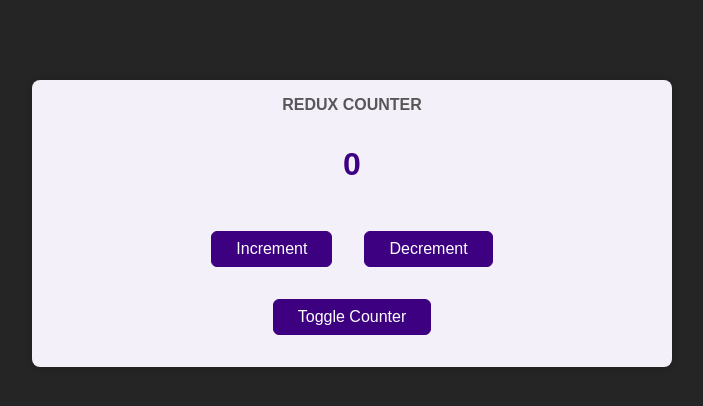
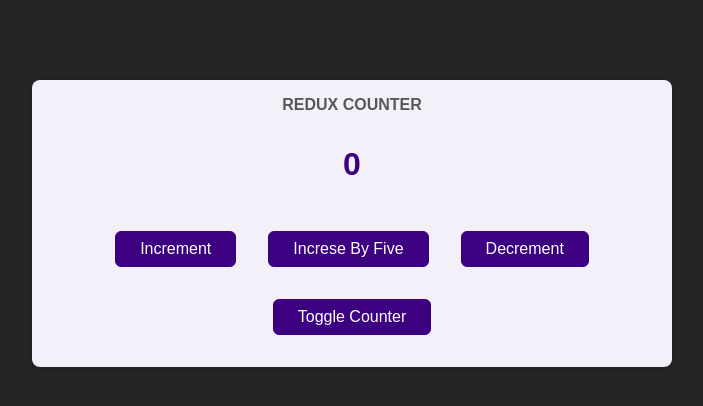
Before and after one commit to KennedyMungai/redux-revisited, a React (Create React App) app: page / in a window 1280 px wide. Shown: the top 406 px of the page, without its empty margins (288-991 px from the left). Built offline with nearby package versions, Linux system fonts and the light colour scheme.

Commit message:
Added an increase by five button

```diff
--- a/src/components/Counter.js
+++ b/src/components/Counter.js
@@ -28,6 +28,7 @@ const Counter = () =>
       <div className={classes.value}>{counter}</div>
       <div>
         <button onClick={incrementHandler}>Increment</button>
+        <button onClick={incrementHandler}>Increse By Five</button>
         <button onClick={decrementHandler}>Decrement</button>
       </div>
       <button onClick={toggleCounterHandler}>Toggle Counter</button>
```
